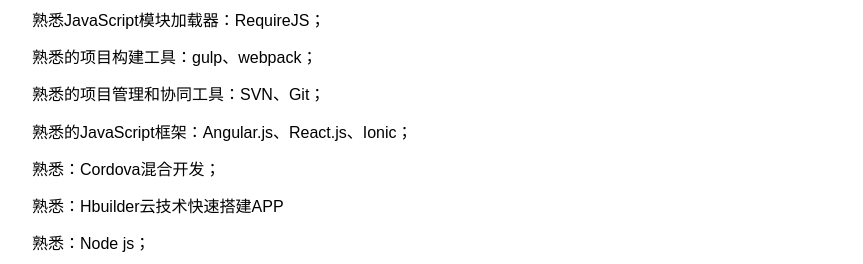
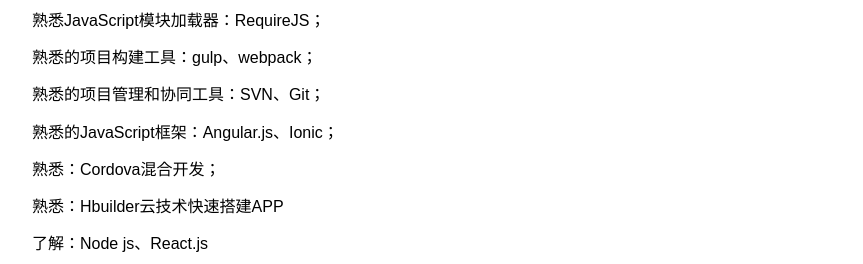
Before and after one commit to zkgit/zkgit.github.com, a plain HTML site: page index.html in a window 1280 px wide. Shown: the part 920-1184 px from the top of the page, without its empty margins (208-1071 px from the left). Drawn offline with Linux system fonts and the light colour scheme.

Commit message:
Update index.html

```diff
--- a/index.html
+++ b/index.html
@@ -36,10 +36,10 @@
             <p>熟悉JavaScript模块加载器：RequireJS；</p>
             <p>熟悉的项目构建工具：gulp、webpack；</p>
             <p>熟悉的项目管理和协同工具：SVN、Git；</p>
-            <p>熟悉的JavaScript框架：Angular.js、React.js、Ionic；</p>
+            <p>熟悉的JavaScript框架：Angular.js、Ionic；</p>
             <p>熟悉：Cordova混合开发；</p>
             <p>熟悉：Hbuilder云技术快速搭建APP</p>
-            <p>熟悉：Node js；</p>
+            <p>了解：Node js、React.js</p>
         </section>
         <section id="education">
             <h2>项目经验</h2>
```
